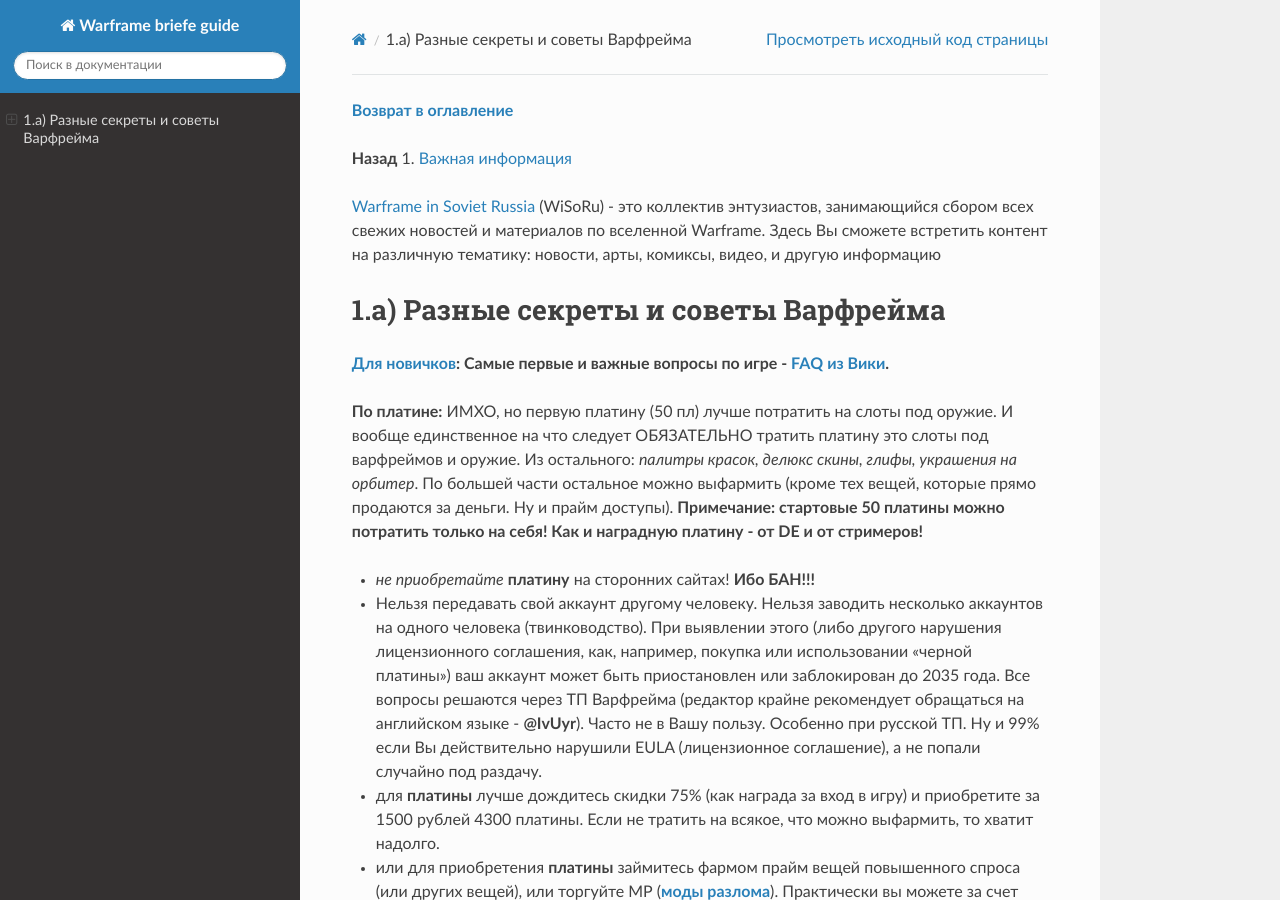
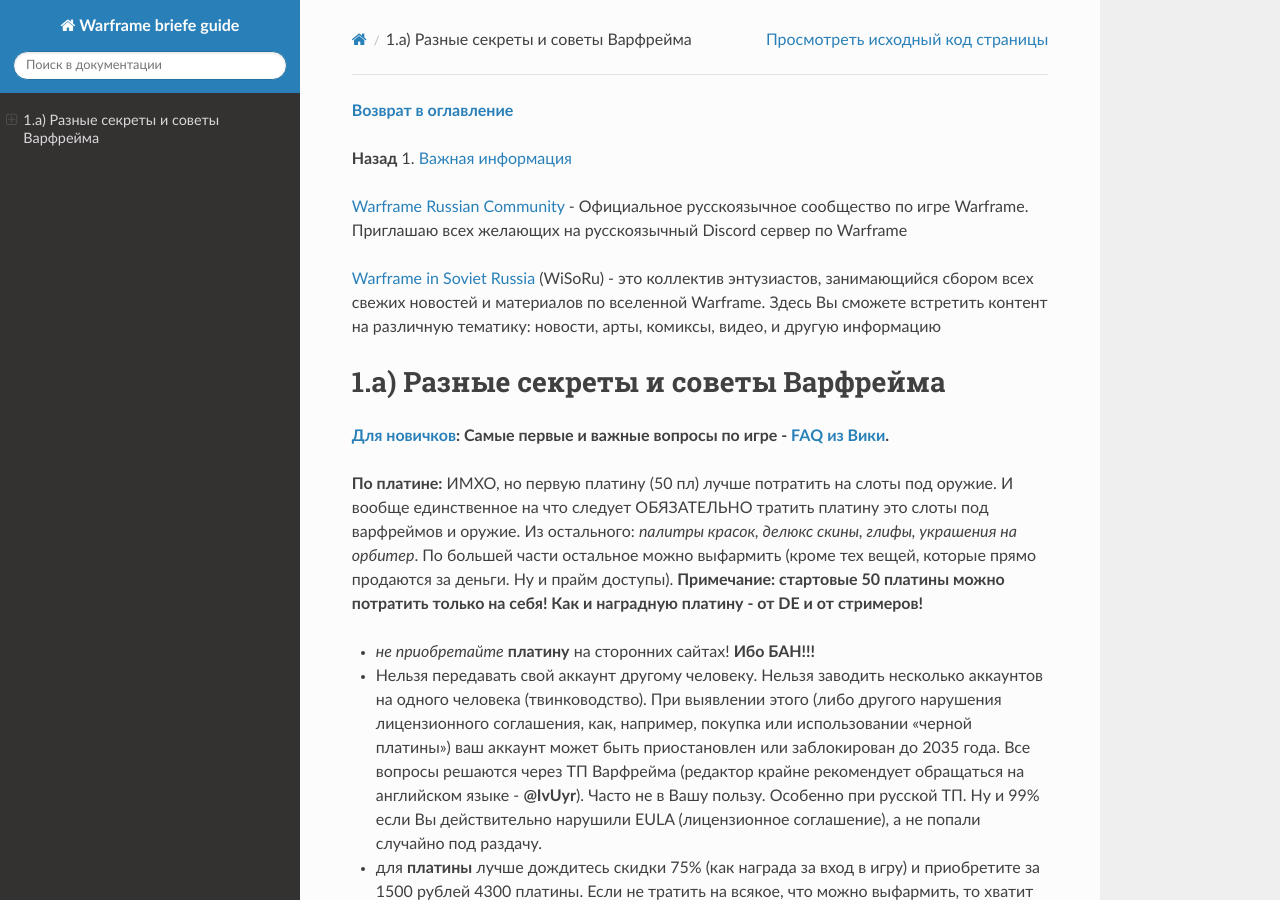
Before and after one commit to crackedmind/warframe-brief-guide, a Sphinx documentation site: the page built from source/01_a.md, in a window 1280 px wide and 900 px high. Built offline with Sphinx 7.4.7 and the Read the Docs theme 2.0.0, drawn with Linux system fonts in a browser that asks for light colours.

Commit message:
добавил ссылки в 1 и 1.а

```diff
--- a/source/01_a.md
+++ b/source/01_a.md
@@ -1,6 +1,8 @@
 **[Возврат в оглавление](index.md)**
 
 **Назад** 1. [Важная информация](01.md)
+
+[Warframe Russian Community](https://discord.gg/Xw7bpKa)  - Официальное русскоязычное сообщество по игре Warframe. Приглашаю всех желающих на русскоязычный Discord сервер по Warframe
 
 [Warframe in Soviet Russia](https://vk.com/wisoru) (WiSoRu) - это коллектив энтузиастов, занимающийся сбором всех свежих новостей и материалов по вселенной Warframe. Здесь Вы сможете встретить контент на различную тематику: новости, арты, комиксы, видео, и другую информацию
 
```
Also changed, not shown: source/01.md (+2 -2 lines).
